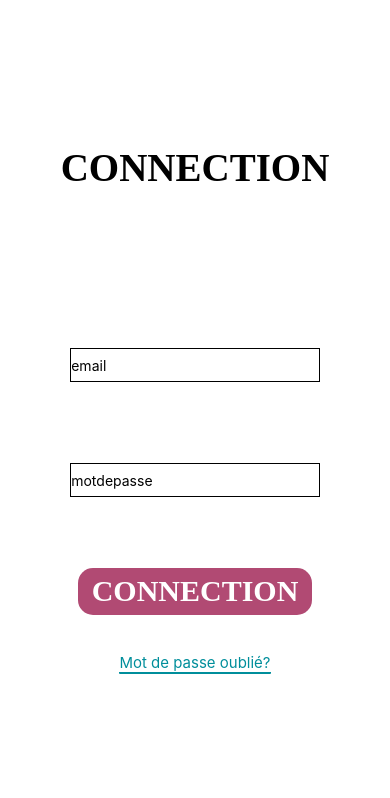
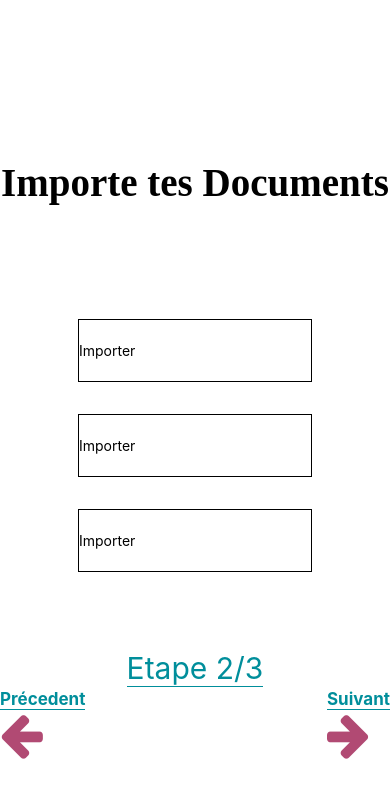
Before and after one commit to WassimSss/bricominute-frontend, a React Native app: screen / in a window 390 px wide. Shown: the top 798 px of the page. Built offline with nearby package versions, Linux system fonts and the light colour scheme.

Commit message:
configure-importer-paiement-document

```diff
--- a/App.js
+++ b/App.js
@@ -2,10 +2,11 @@ import { StatusBar } from 'expo-status-bar';
 import { StyleSheet, Text, View } from 'react-native';
 import HomeScreen from './screens/HomeScreen';
 import ConnectionScreen from './screens/ConnectionScreen';
-
+import PaiementScreen from './screens/PaiementScreen';
+import DocumentScreen from'./screens/DocumentScreen';
 export default function App() {
   return (
-   <ConnectionScreen/>
+   <DocumentScreen/>
   );
 }
 
--- /dev/null
+++ b/screens/DocumentScreen.jsx
@@ -0,0 +1,170 @@
+import { StyleSheet, Text, View,TouchableOpacity,TextInput,Button,} from 'react-native';
+import FontAwesome from 'react-native-vector-icons/FontAwesome'
+
+export default function PaiementScreen() {
+    return (
+
+        <View style={styles.container}>
+        <View style= {styles.blockHaut}>
+
+           <Text style={styles.title}>Importe tes Documents</Text>
+
+           </View>
+
+           <View style={styles.millieu}>
+     <TextInput placeholder="Importer"style={styles.input2}/>
+     <TextInput placeholder="Importer"style={styles.input2}/>
+     <TextInput placeholder="Importer"style={styles.input2}/>
+     </View>
+
+     <View style={styles.blockBas}>
+
+
+
+     </View>
+
+
+
+     <View style={styles.etape}>
+
+     <Text style={styles.textButton1}>Etape 2/3</Text>
+     </View>
+     <View style={styles.blockFin}>
+    <TouchableOpacity style={styles.button}>
+            <Text style={styles.textButton2}>Précedent</Text>
+            <FontAwesome name='arrow-left' size={50} color='#b14a73'/>
+            </TouchableOpacity>
+            <TouchableOpacity style={styles.button}>
+            <Text style={styles.textButton3}>Suivant</Text>
+            <FontAwesome name='arrow-right' size={50} color='#b14a73'/>
+            </TouchableOpacity>
+     </View>
+      </View>
+
+ );
+}
+const styles = StyleSheet.create({
+    container:{
+
+
+    alignItems:'center',
+    justifyContent:'center',
+    flex:'1',
+    },
+
+
+    blockHaut: {
+        height:'30%',
+        width:'100%',
+        justifyContent:'space-around',
+        alignItems:'center',
+        marginTop: '10%',
+
+      },
+
+      title:{
+        fontSize:39,
+        fontWeight:'bold',
+        fontFamily: "Futura",
+        marginBottom: 20,
+        textAlign: 'center'
+      },
+
+      input1:{
+        borderWidth:1,
+        width:'80%',
+        height:'20%',
+
+          },
+
+
+      millieu : {
+        alignItems:'center',
+        justifyContent:'space-between',
+        width:'100%',
+        height:'30%',
+       flexDirection:'column',
+        fontSize:'20px',
+
+      },
+
+      input2:{
+        borderWidth:1,
+        width:'60%',
+        height:'25%',
+          },
+
+
+
+    blockBas:{
+        alignItems:'center',
+        marginBottom: '20%',
+        width:'100%',
+       justifyContent:'center',
+    },
+
+
+      button1 : {
+        alignItems: "center",
+        justifyContent:'center',
+           width: "60%",
+           height:'20%',
+           marginTop: 30,
+           backgroundColor: "#B14A73",
+           borderRadius: 15,
+
+           fontSize:'20px',
+      },
+
+
+
+     button: {
+            fontFamily: "Futura",
+            fontWeight:'bold',
+            fontSize:20,
+            color: 'white',
+
+             },
+
+
+
+
+    blockFin:{
+
+        width:'100%',
+       height:'15%',
+       justifyContent:'space-between',
+       flexDirection:'row',
+      margin:2,
+    },
+    textButton1:{
+        fontSize:30,
+        color:'#008e9b',
+        borderBottomWidth:1,
+        borderBottomColor:'#008e9b',
+
+        },
+
+        etape:{
+            alignItems:'center',
+
+        },
+        textButton2:{
+            fontSize:17,
+            color:'#008e9b',
+            borderBottomWidth:1,
+            borderBottomColor:'#008e9b',
+            fontWeight:'bold',
+        },
+
+        textButton3:{
+            fontSize:17,
+            color:'#008e9b',
+            borderBottomWidth:1,
+            borderBottomColor:'#008e9b',
+            fontWeight:'bold',
+
+        },
+
+
+        });
--- /dev/null
+++ b/screens/PaiementScreen.jsx
@@ -0,0 +1,155 @@
+import { StyleSheet, Text, View,TouchableOpacity,TextInput,Button,} from 'react-native';
+import FontAwesome from 'react-native-vector-icons/FontAwesome'
+
+export default function PaiementScreen() {
+    return (
+
+        <View style={styles.container}>
+        <View style= {styles.blockHaut}>
+
+           <Text style={styles.title}>Configure ton Paiement</Text>
+           <TextInput placeholder="Numero de Carte"style={styles.input1}/>
+           </View>
+
+           <View style={styles.millieu}>
+     <TextInput placeholder="Expiration"style={styles.input2}/>
+     <TextInput placeholder="Cryptogramme"style={styles.input2}/>
+     </View>
+
+     <View style={styles.blockBas}>
+     <TouchableOpacity style={styles.button1}>
+    <Text style={styles.button}>Finaliser L'insciption</Text>
+     </TouchableOpacity>
+     </View>
+
+
+     <View style={styles.blockFin}>
+     <View style={styles.etape}>
+
+     <Text style={styles.textButton1}>Etape 3/3</Text>
+     </View>
+    <TouchableOpacity
+            onPress={() => handleSubmit()}
+            style={styles.button}
+            activeOpacity={0.8}>
+            <Text style={styles.textButton2}>Précedent</Text>
+            <FontAwesome name='arrow-left' size={50} color='#b14a73'/>
+            </TouchableOpacity>
+     </View>
+      </View>
+
+ );
+}
+const styles = StyleSheet.create({
+    container:{
+
+
+    alignItems:'center',
+    justifyContent:'center',
+    flex:'1',
+    },
+
+
+    blockHaut: {
+        height:'30%',
+        width:'100%',
+        justifyContent:'space-around',
+        alignItems:'center',
+        marginTop: '10%',
+
+      },
+
+      title:{
+        fontSize:39,
+        fontWeight:'bold',
+        fontFamily: "Futura",
+        marginBottom: 20,
+        textAlign: 'center'
+      },
+
+      input1:{
+        borderWidth:1,
+        width:'80%',
+        height:'20%',
+
+          },
+
+
+      millieu : {
+        alignItems:'center',
+        justifyContent:'space-around',
+        width:'100%',
+        height:'15%',
+       flexDirection:'row',
+        fontSize:'20px',
+
+
+      },
+
+      input2:{
+        borderWidth:1,
+       borderWidth:1,
+        width:'40%',
+        height:'35%',
+          },
+
+
+
+    blockBas:{
+        alignItems:'center',
+        marginBottom: '20%',
+        width:'100%',
+       justifyContent:'center',
+    },
+
+
+      button1 : {
+        alignItems: "center",
+        justifyContent:'center',
+           width: "60%",
+           height:'20%',
+           marginTop: 30,
+           backgroundColor: "#B14A73",
+           borderRadius: 15,
+
+           fontSize:'20px',
+      },
+
+
+
+     button: {
+            fontFamily: "Futura",
+            fontWeight:'bold',
+            fontSize:20,
+            color: 'white',
+             },
+
+
+
+
+    blockFin:{
+        textAlign: 'left',
+        width:'100%',
+       height:'15%',
+       justifyContent:'space-between',
+    },
+    textButton1:{
+        fontSize:30,
+        color:'#008e9b',
+        borderBottomWidth:1,
+        borderBottomColor:'#008e9b',
+
+        },
+
+        etape:{
+            alignItems:'center',
+
+        },
+        textButton2:{
+            fontSize:17,
+            color:'#008e9b',
+            borderBottomWidth:1,
+            borderBottomColor:'#008e9b',
+            fontWeight:'bold',
+        },
+        });
```
